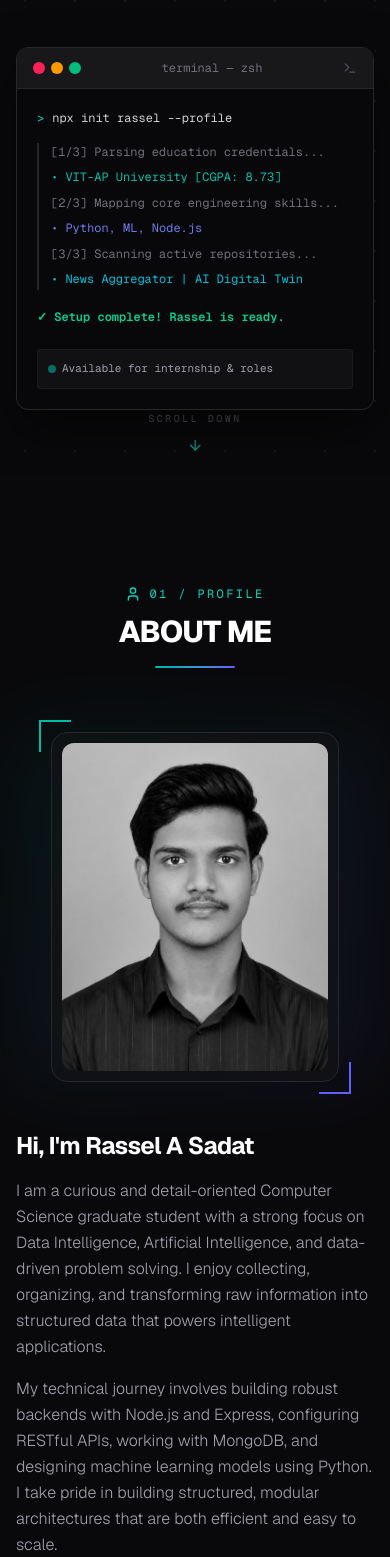
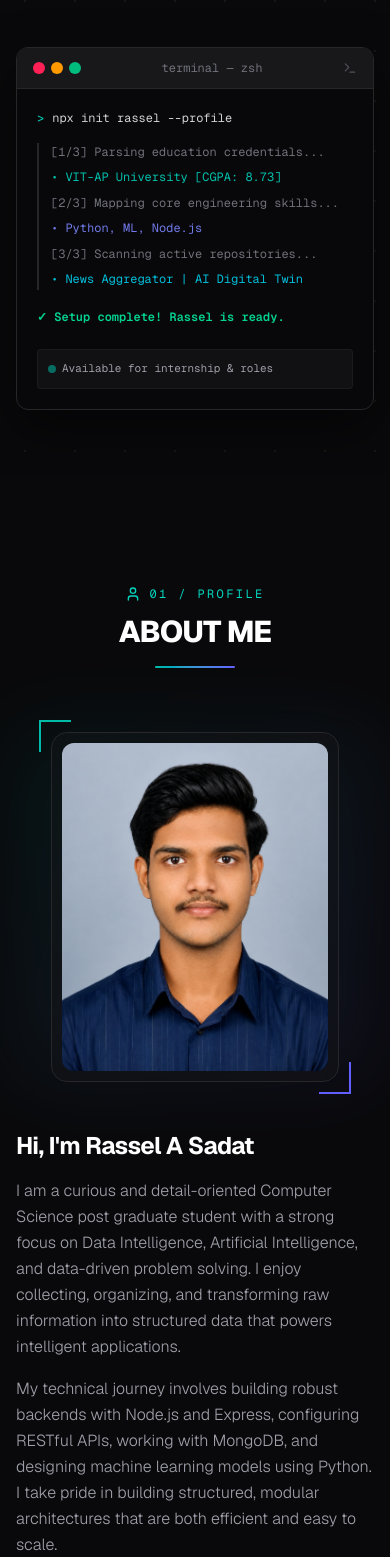
Before and after one commit to Rassel-07/Portfolio, a Next.js app: page / in a window 390 px wide. Shown: the part 424-1981 px from the top of the page. Built offline with nearby package versions, Linux system fonts and the light colour scheme.

Commit message:
updates in mobile ui

```diff
--- a/components/About.jsx
+++ b/components/About.jsx
@@ -48,7 +48,7 @@ export default function About() {
             <div className="relative w-72 h-[350px] sm:w-80 sm:h-[390px]">
               {/* The Photo Container */}
               <div className="w-full h-full overflow-hidden rounded-2xl border border-zinc-800 bg-zinc-900/40 p-2.5 backdrop-blur-sm">
-                <div className="relative w-full h-full rounded-xl overflow-hidden grayscale group-hover:grayscale-0 transition-all duration-700">
+                <div className="relative w-full h-full rounded-xl overflow-hidden md:grayscale md:group-hover:grayscale-0 transition-all duration-700">
                   <Image
                     src="/images/profile.png"
                     alt="Rassel A Sadat"
@@ -79,7 +79,7 @@ export default function About() {
                 Hi, I'm Rassel A Sadat
               </h3>
               <p className="text-base sm:text-lg leading-relaxed font-light text-zinc-400">
-                I am a curious and detail-oriented Computer Science graduate student with a strong focus on Data Intelligence, Artificial Intelligence, and data-driven problem solving. I enjoy collecting, organizing, and transforming raw information into structured data that powers intelligent applications.
+                I am a curious and detail-oriented Computer Science post graduate student with a strong focus on Data Intelligence, Artificial Intelligence, and data-driven problem solving. I enjoy collecting, organizing, and transforming raw information into structured data that powers intelligent applications.
               </p>
               <p className="text-base leading-relaxed font-light text-zinc-400">
                 My technical journey involves building robust backends with Node.js and Express, configuring RESTful APIs, working with MongoDB, and designing machine learning models using Python. I take pride in building structured, modular architectures that are both efficient and easy to scale.
--- a/components/Hero.jsx
+++ b/components/Hero.jsx
@@ -156,7 +156,7 @@ export default function Hero() {
       </div>
 
       {/* Scroll Down Prompt */}
-      <div className="absolute bottom-6 left-1/2 -translate-x-1/2 flex flex-col items-center gap-2 cursor-pointer opacity-70 hover:opacity-100 transition-opacity" onClick={() => handleScrollTo("about")}>
+      <div className="absolute bottom-6 left-1/2 -translate-x-1/2 hidden md:flex flex-col items-center gap-2 cursor-pointer opacity-70 hover:opacity-100 transition-opacity" onClick={() => handleScrollTo("about")}>
         <span className="text-[10px] tracking-[0.25em] font-mono text-zinc-500 uppercase">Scroll Down</span>
         <motion.div
           animate={{ y: [0, 8, 0] }}
```
